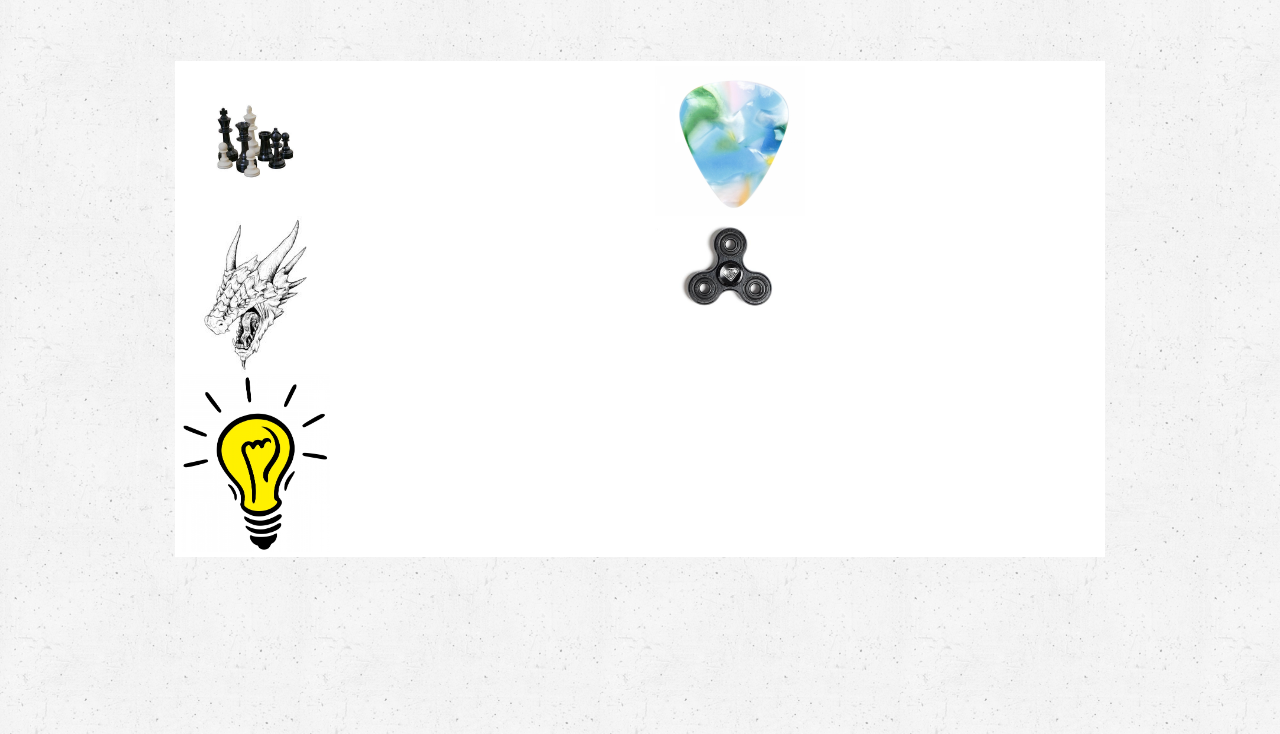
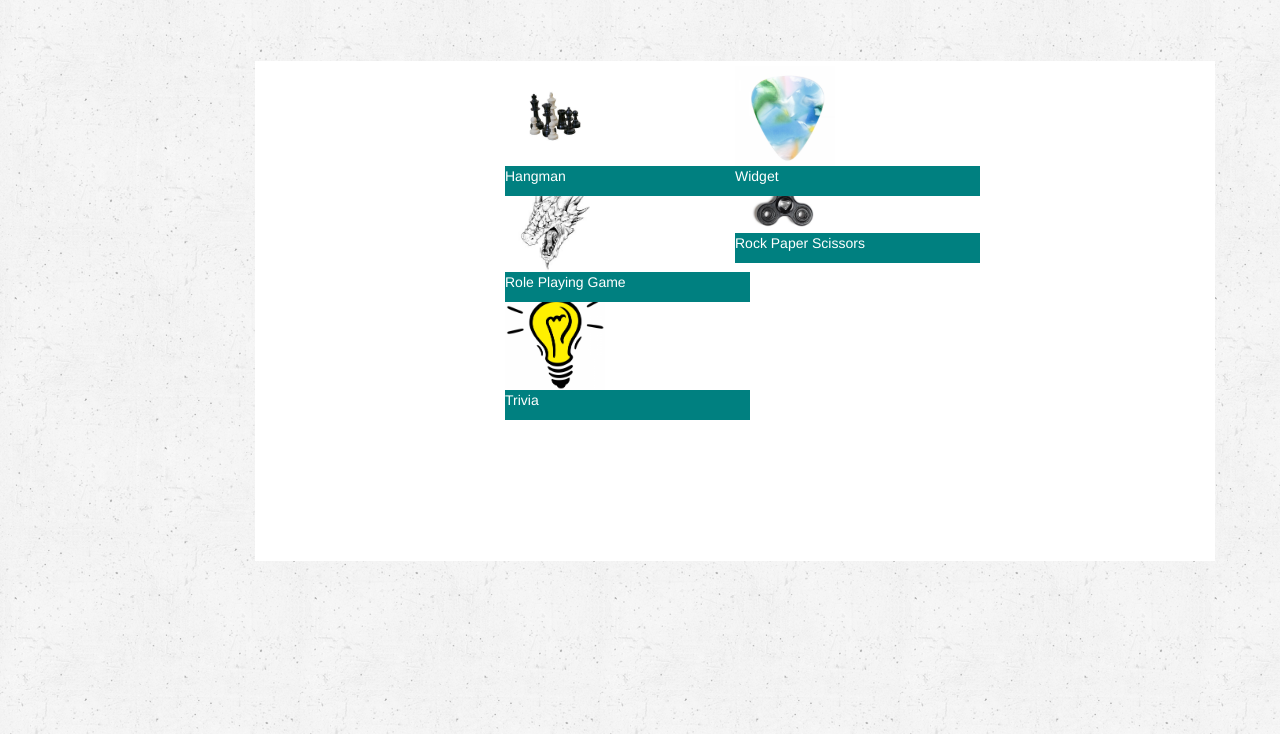
Before and after one commit to jkampa3/Homework_Week_2, a plain HTML site: page Bootstrap-Portfolio/portfolio.html in a window 1280 px wide. Shown: the part 66-800 px from the top of the page. Drawn offline with nearby package versions, Linux system fonts and the light colour scheme.

Commit message:
Size Adjustment

```diff
--- a/Bootstrap-Portfolio/assets/css/styleContact.css
+++ b/Bootstrap-Portfolio/assets/css/styleContact.css
@@ -1,5 +1,6 @@
 .containerContact {
-    margin: 75px 175px;
+    width: 960px;
+    margin: 75px 255px 75px 255px;
     padding: 5px;
 }
 
--- a/Bootstrap-Portfolio/assets/css/styleIndex.css
+++ b/Bootstrap-Portfolio/assets/css/styleIndex.css
@@ -1,5 +1,6 @@
 .containerIndex {
-    margin: 75px 175px;
+    width: 960px;
+    margin: 75px 255px 75px 255px;
     padding: 5px;
     background-color: white;
 }
--- a/Bootstrap-Portfolio/assets/css/stylePortfolio.css
+++ b/Bootstrap-Portfolio/assets/css/stylePortfolio.css
@@ -1,5 +1,63 @@
 .containerPortfolio {
-    margin: 75px 175px;
+    width: 960px;
+    height: 500px;
+    position: relative;
+    margin: 75px 255px 75px 255px;
     padding: 5px;
     background-color: white;
 }
+
+.hangman {
+    position: relative;
+}
+
+.captionHangman {
+    position: absolute;
+    width: 100%;
+    background-color: teal;
+    color: white;
+}
+
+.rpg {
+    position: relative;
+}
+
+.captionRPG {
+    position: absolute;
+    width: 100%;
+    background-color: teal;
+    color: white;
+}
+
+.trivia {
+    position: relative;
+}
+
+.captionTrivia {
+    position: absolute;
+    width: 100%;
+    background-color: teal;
+    color: white;
+}
+
+.widget {
+    position: relative;
+}
+
+.captionWidget {
+    position: absolute;
+    width: 100%;
+    background-color: teal;
+    color: white;
+}
+
+.rps {
+    position: relative;
+}
+
+.captionRPS {
+    position: absolute;
+    width: 100%;
+    background-color: teal;
+    color: white;
+}
--- a/Bootstrap-Portfolio/portfolio.html
+++ b/Bootstrap-Portfolio/portfolio.html
@@ -31,15 +31,31 @@
 
         <div class="row">
 
-            <div class="col-md-6" "col-sm-12">
-                    <img id="hangMan" class="img-responsive" src="assets/images/chess.jpg" alt="Hangman" width="150" height="150">
-                    <img id="rpg" class="img-responsive" src="assets/images/dragon.jpg" alt="Role Playing Game" width="150" height="150">
-                    <img id="triva" class="img-responsive" src="assets/images/lightbulb.jpg" alt="Trivia" width="150" height="150">
+            <div class="col-md-3 col-md-offset-3" "col-sm-12">
+                <img id="hangman" class="img-responsive" src="assets/images/chess.jpg" alt="Hangman" width="100" height="100">
+                    <div class="captionHangman">
+                        <p>Hangman</p>
+                    </div>
+                <img id="rpg" class="img-responsive" src="assets/images/dragon.jpg" alt="Role Playing Game" width="100" height="100">
+                    <div class="captionRPG">
+                        <p>Role Playing Game</p>
+                    </div>
+                <img id="triva" class="img-responsive" src="assets/images/lightbulb.jpg" alt="Trivia" width="100" height="100">
+                    <div class="captionTrivia">
+                        <p>Trivia</p>
+                    </div>
             </div>
-
-            <div class="col-md-6" "col-sm-12">
-                    <img id="widget" class="img-responsive" src="assets/images/pick.jpg" alt="Widget" width="150" height="150">
-                    <img id="rps" class="img-responsive" src="assets/images/spinner.jpg" alt="Rock Paper Scissors" width="150" height="150">
+            <div class="col-md-3">
+                <div class="row">
+                    <img id="widget" class="img-responsive" src="assets/images/pick.jpg" alt="Widget" width="100" height="100">
+                        <div class="captionWidget">
+                            <p>Widget</p>
+                        </div>
+                    <img id="rps" class="img-responsive" src="assets/images/spinner.jpg" alt="Rock Paper Scissors" width="100" height="100">
+                        <div class="captionRPS">
+                            <p>Rock Paper Scissors</p>
+                        </div>
+                </div>
             </div>
 
         </div>
```
